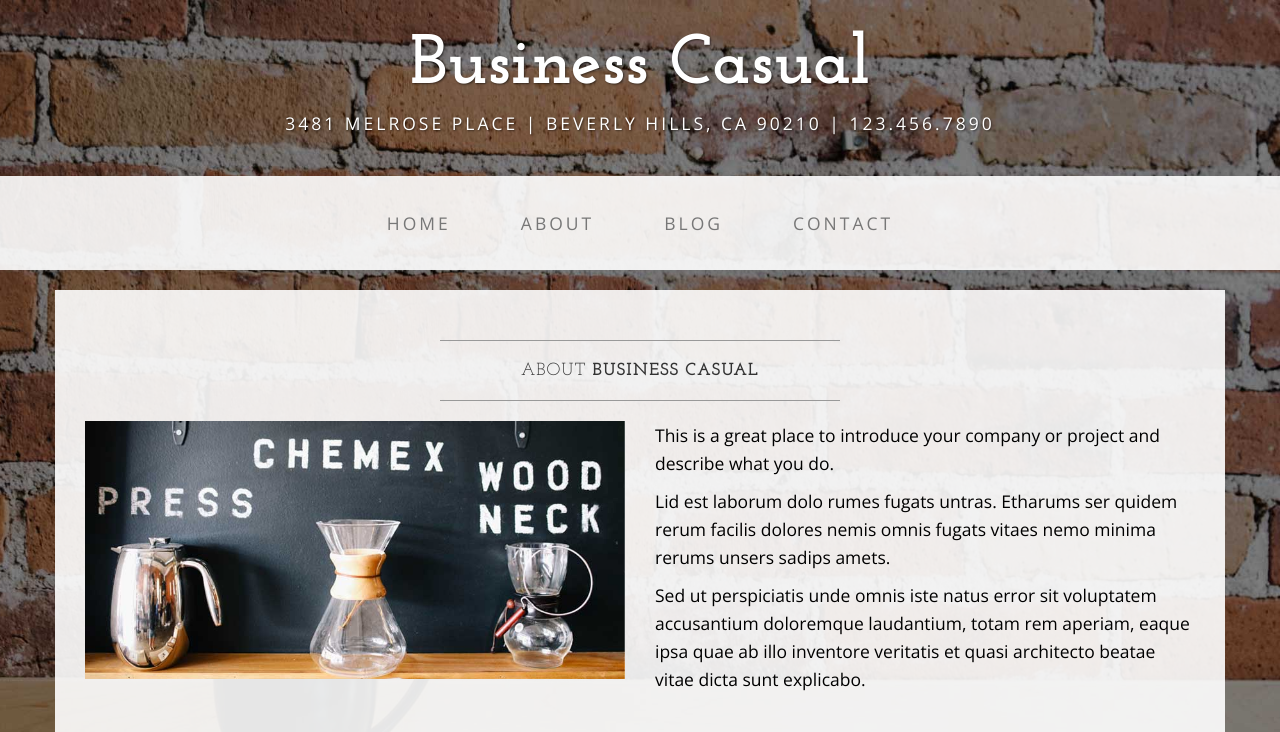
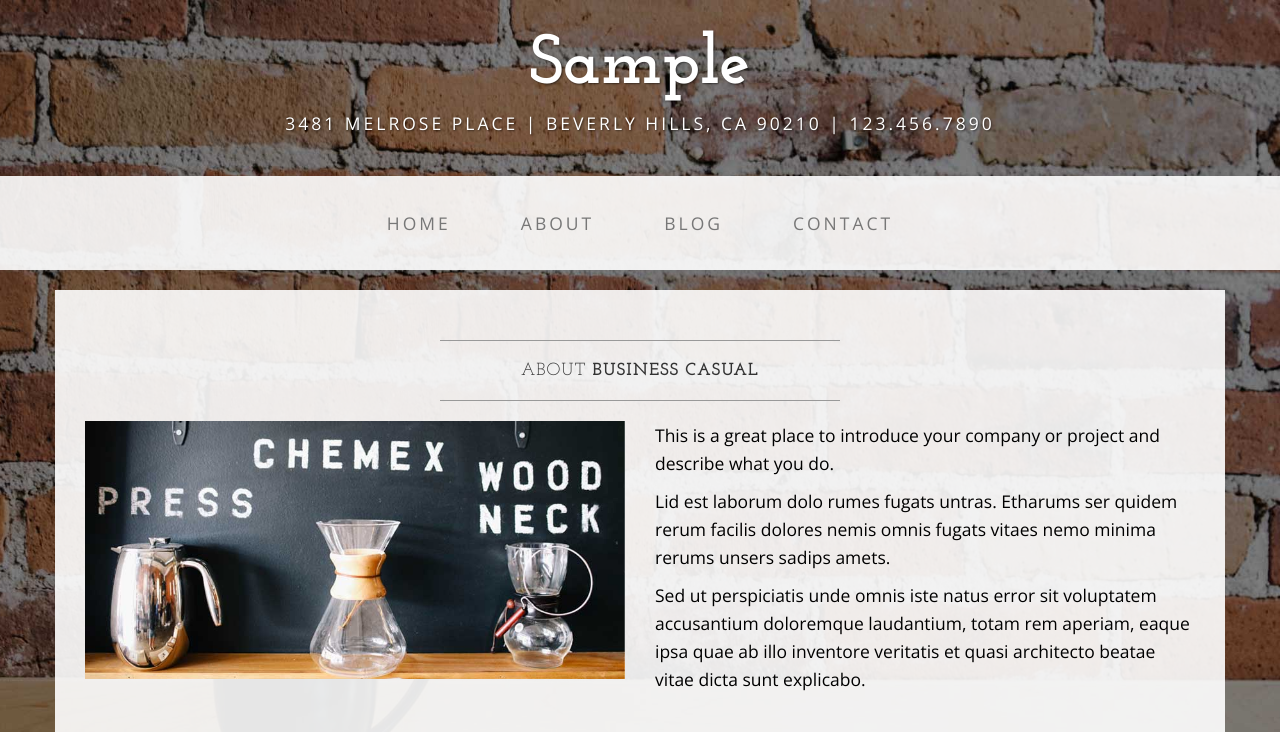
Before and after one commit to preethi-lal/Sample, a PHP site: page /about.php in a window 1280 px wide. Shown: the top 732 px of the page. Run offline with PHP 8.4, Linux system fonts and the light colour scheme; grey boxes labelled with a size stand in for pictures from a placeholder-image service; some libraries are stand-ins or nearby versions.

Commit message:
Change text in About file on 04-25-2017 3 23

```diff
--- a/about.php
+++ b/about.php
@@ -32,7 +32,7 @@
 
 <body>
 
-    <div class="brand">Business Casual</div>
+    <div class="brand">Sample</div>
     <div class="address-bar">3481 Melrose Place | Beverly Hills, CA 90210 | 123.456.7890</div>
 
     <!-- Navigation -->
```
